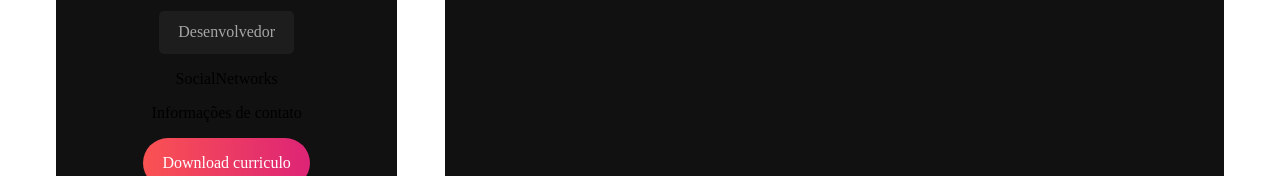
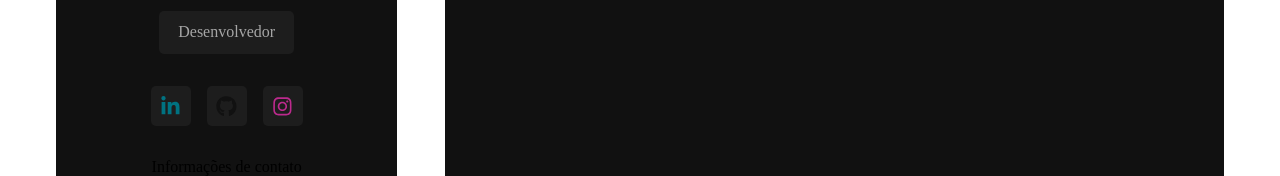
Before and after one commit to victoralmeidaa/react_victor, a React (Vite) app: page / in a window 1280 px wide. Shown: the part 542-718 px from the top of the page. Built offline with nearby package versions, Linux system fonts and the light colour scheme; the HTML template or start-up script is replaced by a standard one.

Commit message:
social completo

```diff
--- a/src/components/SocialNetworks.jsx
+++ b/src/components/SocialNetworks.jsx
@@ -1,11 +1,23 @@
-import { FaLinkedinIn, FaGithub, FaInstagram } from 'react-icons/fa'
+import { FaLinkedinIn, FaGithub, FaInstagram } from "react-icons/fa"
 
 import "../styles/components/socialnetworks.sass"
 
+const socialNetworks = [
+    { name: "linkedin", icon: <FaLinkedinIn/>},
+    { name: "github", icon: <FaGithub/>},
+    { name: "instagram", icon: <FaInstagram/>},
+];
+
 const SocialNetworks = () => {
-    return <div>
-        SocialNetworks
-    </div>
+    return (
+    <section id="social-networks">
+        {socialNetworks.map((network) => (
+            <a href="#" className="social-btn" id={network.name} key={network.name}>
+                { network.icon }
+            </a>
+        ))}
+    </section>
+    )
 }
 
 export default SocialNetworks
--- a/src/styles/components/socialnetworks.sass
+++ b/src/styles/components/socialnetworks.sass
@@ -0,0 +1,29 @@
+@use '../variables'
+@use '../mixins'
+
+#social-networks
+    @include mixins.center
+    gap: 1rem
+    margin: 1rem 0
+
+    .social-btn
+        padding: .6rem
+        background-color: variables.$bg-color-secundary
+        border-radius: variables.$card-border-radius
+        color: #333
+        font-size: 1.3rem
+        @include mixins.center
+
+    #linkedin
+        color: #007281
+
+    #github
+        color: #111
+
+    #instagram
+        color: #bc2a8d
+
+    :hover
+        background: variables.$gradiente
+        > svg
+            color: variables.$text-color
--- a/src/styles/mixins.sass
+++ b/src/styles/mixins.sass
@@ -1,4 +1,10 @@
 @use 'variables'
+
+@mixin center
+    display: flex
+    justify-content: center
+    align-items: center
+
 
 @mixin btn
     padding: 1rem 1.2rem
```
